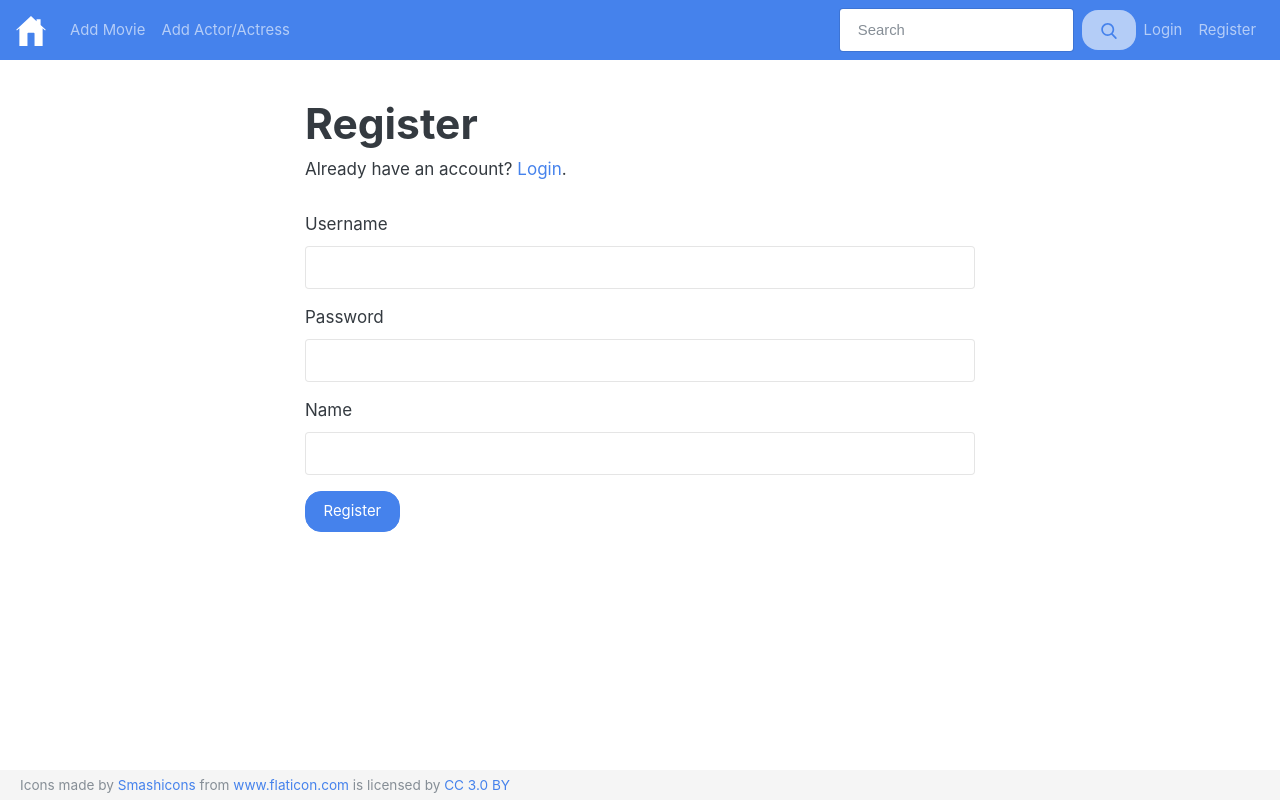
After one commit to stacytao/genredb, a Flask app: page /register in a window 1280 px wide. The commit adds this page. Run offline with Flask 2, Linux system fonts and the light colour scheme; data comes from the database, SQL or seed files in the repository; some libraries are stand-ins or nearby versions.

Commit message:
Tweaks to chart and add Users

```diff
--- a/genredb/static/donut-chart.js
+++ b/genredb/static/donut-chart.js
@@ -35,5 +35,10 @@ let donutChart = new Chart(ctx, {
             data: chartData.quantities,
             backgroundColor: COLORS.slice(0, distinctGenreCount)
         }]
+    },
+    options: {
+        legend: {
+            position: 'left'
+        }
     }
 });
--- a/genredb/static/styles.css
+++ b/genredb/static/styles.css
@@ -9,7 +9,7 @@ html {
 }
 
 .content {
-    margin: 4vw auto;
+    margin: 3vw auto;
     max-width: 700px;
 }
 
@@ -33,7 +33,7 @@ html {
 }
 
 .row {
-    margin-bottom: 30px;
+    margin-bottom: 20px;
 }
 
 #donutChart {
@@ -51,3 +51,15 @@ button.btn-secondary {
     background-color: rgba(255,255,255,1);
     border-color: rgba(255,255,255,1);
 }
+
+h3 {
+    margin-bottom: 15px;
+}
+
+form.user-form {
+    margin-top: 30px;
+}
+
+.navbar-dark .navbar-nav .nav-link.nav-text {
+    color: #ffffff;
+}
--- a/genredb/templates/home/layout.html
+++ b/genredb/templates/home/layout.html
@@ -55,6 +55,23 @@
                         </svg>
                     </button>
                 </form>
+                <ul class="navbar-nav">
+                {% if session.user_name is defined %}
+                    <li class="nav-item">
+                        <span class="nav-link nav-text">Hi, {{session.user_name}}.</span>
+                    </li>
+                    <li class="nav-item">
+                        <a class="nav-link" href="/logout">Logout</a>
+                    </li>
+                {% else %}
+                    <li class="nav-item">
+                        <a class="nav-link" href="/login">Login</a>
+                    </li>
+                    <li class="nav-item">
+                        <a class="nav-link" href="/register">Register</a>
+                    </li>
+                {% endif %}
+                </ul>
             </div>
         </nav>
         {% endblock %}
--- a/genredb/templates/name/profile.html
+++ b/genredb/templates/name/profile.html
@@ -8,7 +8,7 @@
 
 {% block identifier %}{{ profile.name }}{% endblock %}
 
-{% block details %}<h2>Most Popular Genres: {{genre}}</h2>{% endblock %}
+{% block details %}<h3>Most Popular Genres: {{genre}}</h3>{% endblock %}
 
 {% block collection_type %}Filmography{% endblock %}
 {% block collection %}
--- a/genredb/templates/profile.html
+++ b/genredb/templates/profile.html
@@ -20,7 +20,7 @@
 
     <div class="row">
         <div class="col">
-            <h2>{% block collection_type %}{% endblock %}:</h2>
+            <h3>{% block collection_type %}{% endblock %}:</h3>
             {% block collection %}{% endblock %}
         </div>
     </div>
--- /dev/null
+++ b/genredb/templates/user/register.html
@@ -0,0 +1,19 @@
+{% extends "user/user-form.html" %}
+
+{% block user_form_title %}Register{% endblock %}
+
+{% block user_form_details %}
+    Already have an account?
+    <a href="/login">Login</a>.
+{% endblock %}
+
+{% block additional_fields %}
+    <div class="form-group">
+        <label for="name">Name</label>
+        <input type="text" class="form-control" name="name" id="name" required>
+    </div>
+{% endblock %}
+
+{% block submit %}
+    <input type="submit" name="form-button" value="Register" class="btn btn-primary">
+{% endblock %}
--- /dev/null
+++ b/genredb/templates/user/user-form.html
@@ -0,0 +1,45 @@
+{% extends "home/layout.html" %}
+
+{% block title %}{% block user_form_title %}{% endblock %}{% endblock %}
+
+{% block content %}
+    <h1> {{ self.user_form_title() }} </h1>
+    <span> {% block user_form_details %}{% endblock %} </span>
+
+    <form method="post" class="user-form">
+        <fieldset>
+            {% if error is defined and error.username is not none %}
+            <div class="form-group" has-danger>
+                <label for="username">Username</label>
+                <input type="text" class="form-control is-invalid" name="username" id="username" required>
+                <div class="invalid-feedback">{{ error.username }}</div>
+            </div>
+            {% else %}
+            <div class="form-group">
+                <label for="username">Username</label>
+                <input type="text" class="form-control" name="username" id="username" required>
+            </div>
+            {% endif %}
+
+            {% if error is defined and error.password is not none %}
+            <div class="form-group" has-danger>
+                <label for="password">Password</label>
+                <input type="password" class="form-control is-invalid" name="password" id="password" required>
+                <div class="invalid-feedback">{{ error.password }}</div>
+            </div>
+            {% else %}
+            <div class="form-group">
+                <label for="password">Password</label>
+                <input type="password" class="form-control" name="password" id="password" required>
+            </div>
+            {% endif %}
+
+            {% block additional_fields %}
+            {% endblock %}
+
+            {% block submit %}
+            {% endblock %}
+        </fieldset>
+    </form>
+
+{% endblock %}
--- a/genredb/views.py
+++ b/genredb/views.py
@@ -1,7 +1,18 @@
-from flask import Blueprint, jsonify, render_template, request, redirect, url_for
+from flask import Blueprint, g, jsonify, render_template, request, redirect, session, url_for
+from werkzeug.security import generate_password_hash, check_password_hash
 from . import util
 from .model import *
 bp = Blueprint("views", __name__)
+
+
+@bp.before_app_request
+def load_logged_in_user():
+    user_id = session.get('user_id')
+
+    if user_id is None:
+        g.user = None
+    else:
+        g.user = User.query.filter_by(user_id=user_id).first()
 
 
 @bp.route("/")
@@ -31,6 +42,76 @@ def search_query(item_query):
     query = Actor.query.filter_by(name=item_query).first_or_404()
     item_id = query.name_id
     return redirect(url_for("views.profile_actor", item_id=item_id))
+
+
+###########
+#  USERS  #
+###########
+@bp.route("/register", methods=["POST", "GET"])
+def register_user():
+    registration_error = False
+    errors = {
+        "username": None,
+        "password": None
+    }
+
+    if request.method == "POST" and "form-button" in request.form:
+        username = request.form["username"]
+        password = request.form["password"]
+        name = request.form["name"]
+
+        user_exists = User.query.filter_by(username=username).count() > 0
+        if user_exists is True:
+            registration_error = True
+            errors["username"] = "Username already exists. Please choose another one."
+
+        if registration_error:
+            return render_template("/user/register.html", error=errors)
+
+        util.add_to_user_table(username, generate_password_hash(password), name)
+        return redirect(url_for("views.login_user"))
+
+    return render_template("/user/register.html")
+
+
+@bp.route("/login", methods=["POST", "GET"])
+def login_user():
+    login_error = False
+    errors = {
+        "username": None,
+        "password": "Hello"
+    }
+
+    if request.method == "POST" and "form-button" in request.form:
+        username = request.form["username"]
+        password = request.form["password"]
+
+        users = User.query.filter_by(username=username)
+        user = None
+        if users.count() == 0:
+            login_error = True
+            errors["username"] = "Username doesn't exist. Please check your spelling."
+        else:
+            user = users.first()
+            if not check_password_hash(user.password, password):
+                login_error = True
+                errors["password"] = "Incorrect password. Please try again."
+
+        if login_error:
+            return render_template("/user/login.html", error=errors)
+
+        session.clear()
+        session["user_id"] = user.user_id
+        session["user_name"] = user.user_name
+        return redirect(url_for("views.index"))
+
+    return render_template("/user/login.html")
+
+
+@bp.route('/logout')
+def logout():
+    session.clear()
+    return redirect(url_for('views.index'))
 
 
 ###########
```
Also changed, not shown: genredb/model.py (+7 -0 lines), genredb/templates/home/index.html (+18 -0 lines), genredb/templates/title/profile.html (+21 -2 lines), genredb/templates/user/login.html (added, +12 -0 lines), genredb/util.py (+9 -0 lines).
